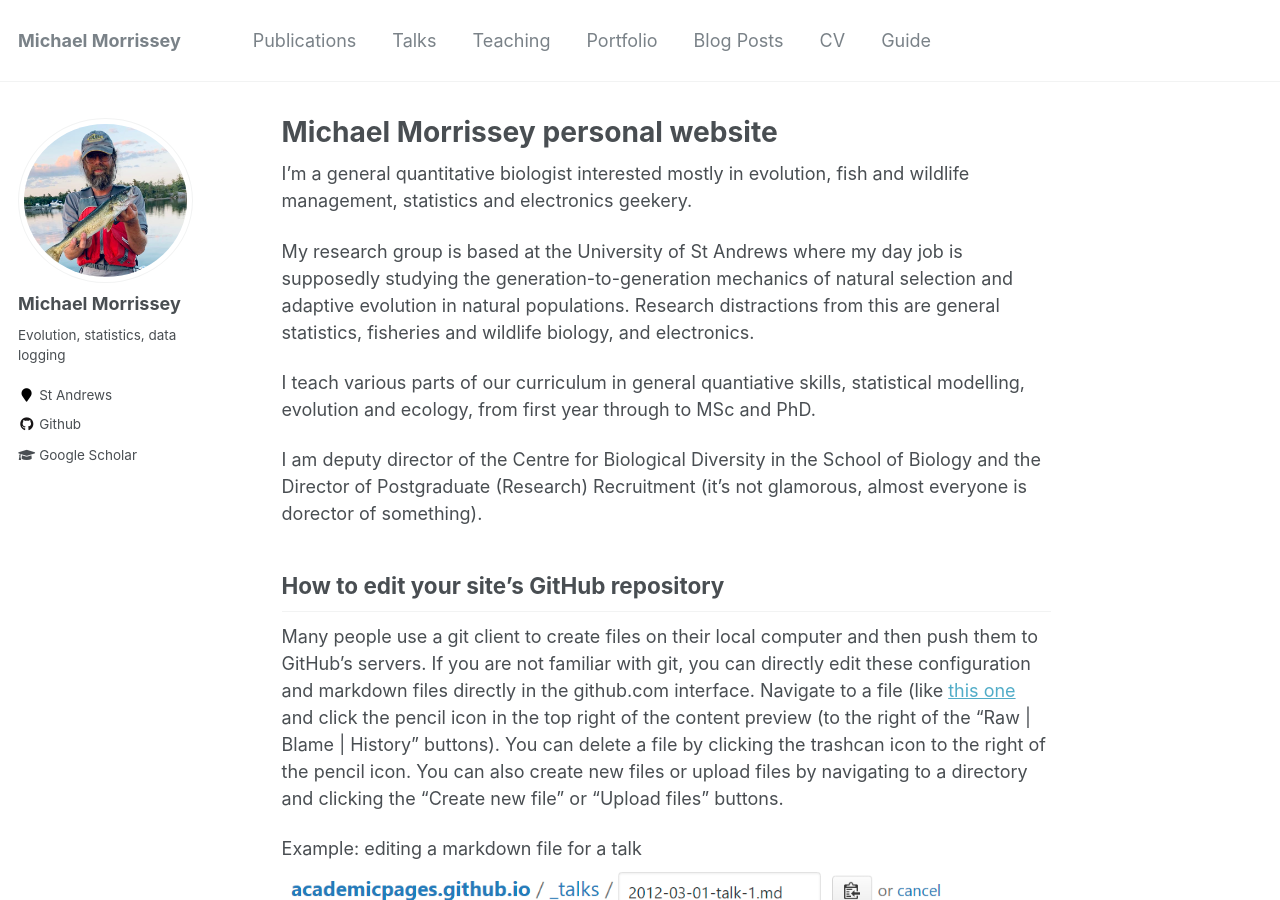
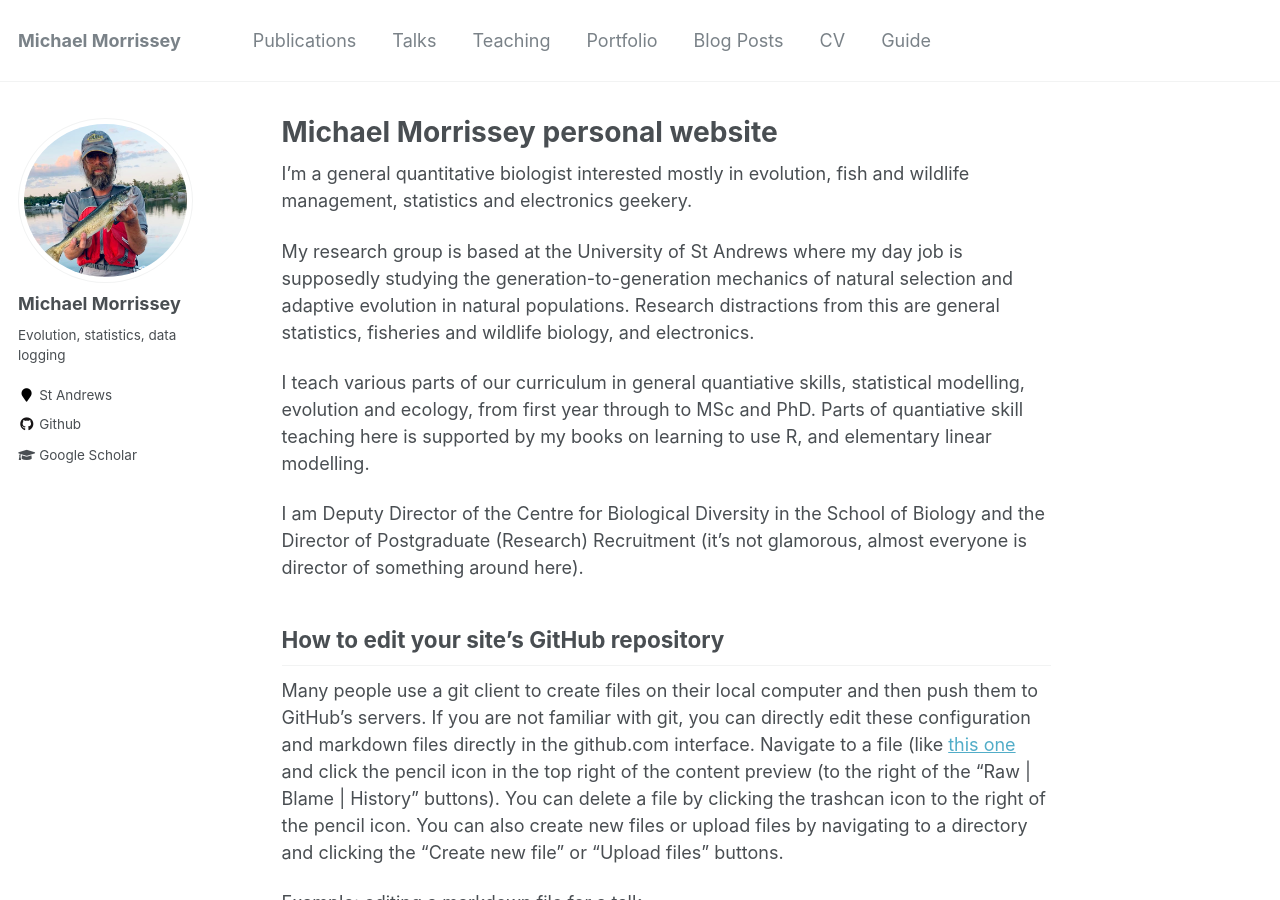
Before and after one commit to mbmorrissey/mbmorrissey.github.io, a Jekyll site: the page built from _pages/about.md, in a window 1280 px wide and 900 px high. Built offline with Jekyll 4.4.1, drawn with Linux system fonts in a browser that asks for light colours.

Commit message:
Update about.md

```diff
--- a/_pages/about.md
+++ b/_pages/about.md
@@ -12,9 +12,9 @@ I'm a general quantitative biologist interested mostly in evolution, fish and wi
 
 My research group is based at the University of St Andrews where my day job is supposedly studying the generation-to-generation mechanics of natural selection and adaptive evolution in natural populations.  Research distractions from this are general statistics, fisheries and wildlife biology, and electronics.
 
-I teach various parts of our curriculum in general quantiative skills, statistical modelling, evolution and ecology, from first year through to MSc and PhD.
+I teach various parts of our curriculum in general quantiative skills, statistical modelling, evolution and ecology, from first year through to MSc and PhD.  Parts of quantiative skill teaching here is supported by my books on learning to use R, and elementary linear modelling.
 
-I am deputy director of the Centre for Biological Diversity in the School of Biology and the Director of Postgraduate (Research) Recruitment (it's not glamorous, almost everyone is dorector of something).
+I am Deputy Director of the Centre for Biological Diversity in the School of Biology and the Director of Postgraduate (Research) Recruitment (it's not glamorous, almost everyone is director of something around here).
 
 
 How to edit your site's GitHub repository
```
